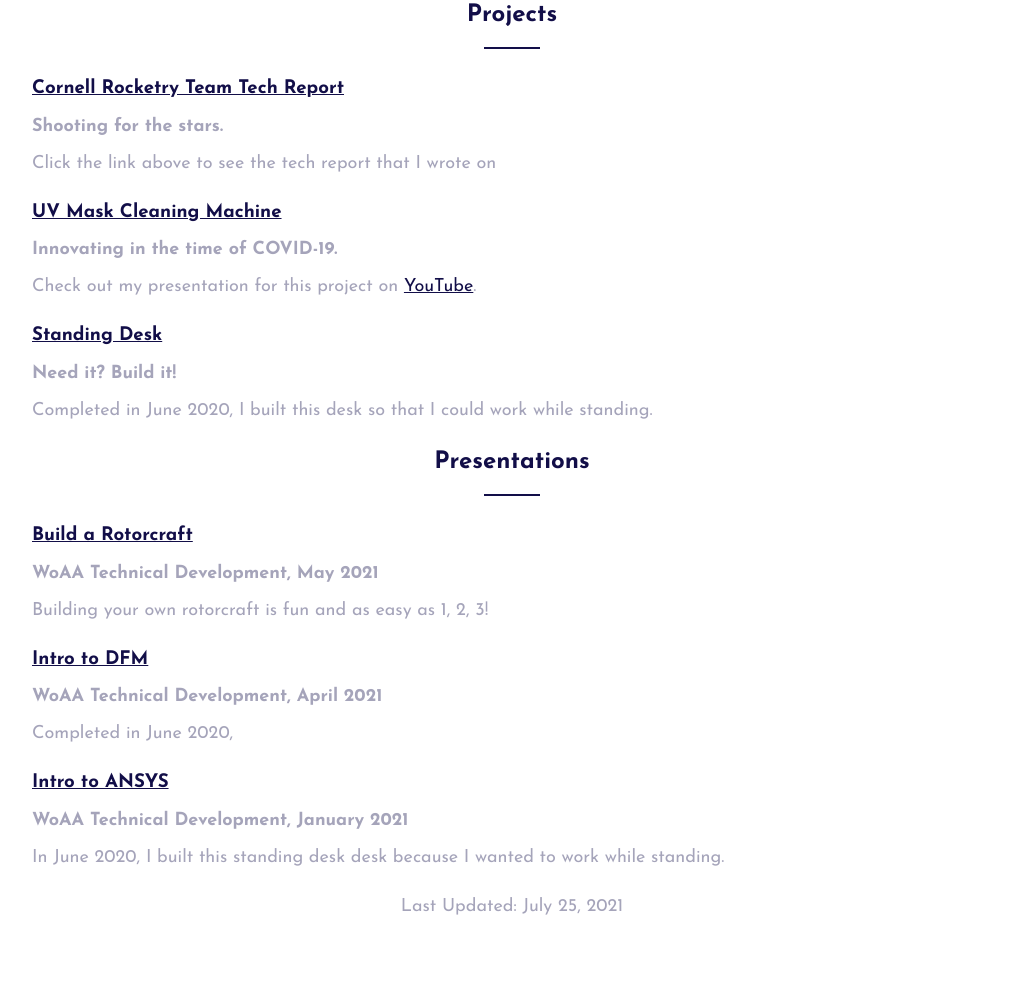
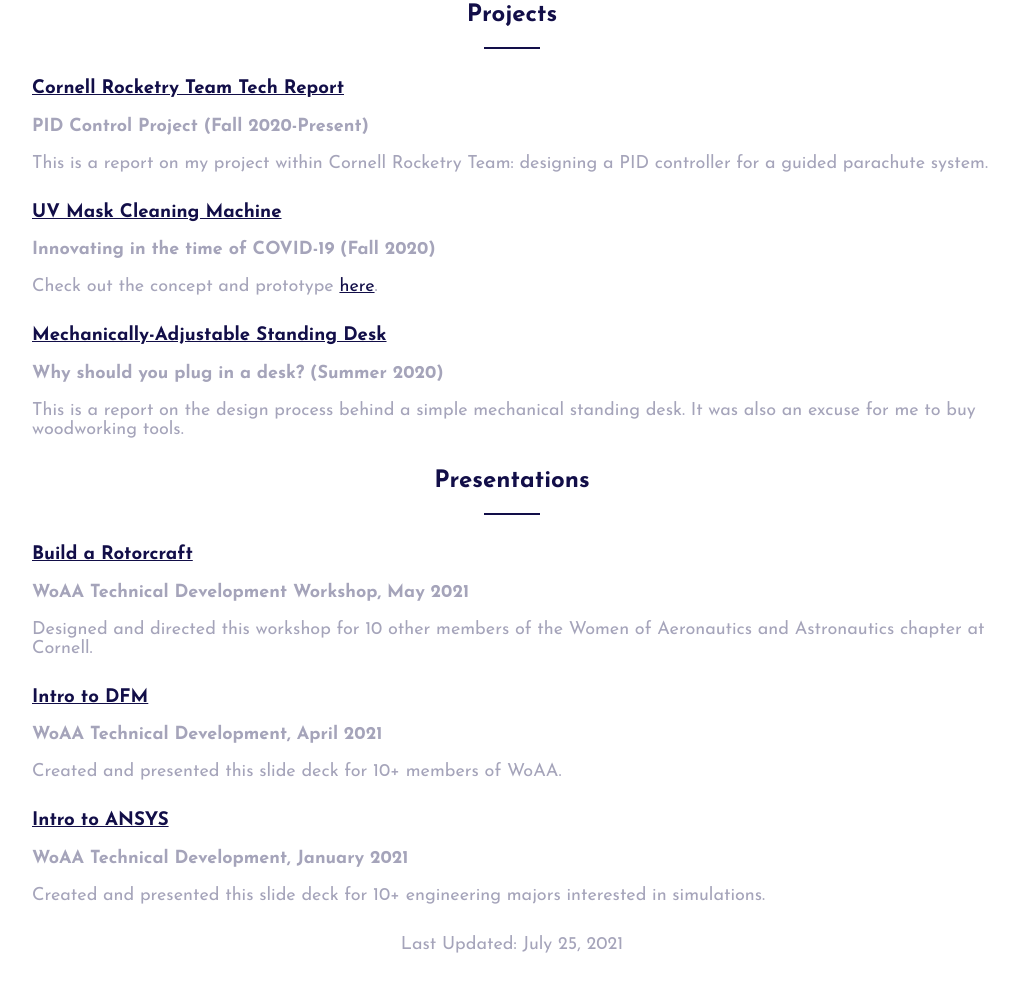
Before and after one commit to chansen424/Sabriyah-MechE-Portfolio, a plain HTML site: page index.html in a window 1280 px wide. Shown: the part 397-1388 px from the top of the page, without its empty margins (128-1147 px from the left). Before the commit the page ends 1361 px from the top, so only its background shows below. Drawn offline with Linux system fonts and the light colour scheme.

Commit message:
Update index.html

```diff
--- a/index.html
+++ b/index.html
@@ -38,24 +38,24 @@
                         <a href="https://drive.google.com/file/d/1XG5iY3uDnNGSyeDkl5gYPvMcrGnDhdMX/view?usp=sharing" target="_blank" rel="noreferrer">
                             <h3>Cornell Rocketry Team Tech Report</h3>
                         </a>
-                        <p class="bold">Shooting for the stars.</p>
-                        <p>Click the link above to see the tech report that I wrote on </p>
+                        <p class="bold">PID Control Project (Fall 2020-Present)</p>
+                        <p>This is a report on my project within Cornell Rocketry Team: designing a PID controller for a guided parachute system.</p>
                     </div>
 
                     <div class="project">
                         <a href="https://docs.google.com/document/d/1v-b0lM2InkKvijZz8VbmK4bB0yj0vcyKxeeUo-AIZOw/view?usp=sharing" target="_blank" rel="noreferrer">
                             <h3>UV Mask Cleaning Machine</h3>
                         </a>
-                        <p class="bold">Innovating in the time of COVID-19.</p>
-                        <p>Check out my presentation for this project on <a href="https://www.youtube.com/watch?v=dwlgZGo5orU" target="_blank" rel="noreferrer">YouTube</a>.</p>
+                        <p class="bold">Innovating in the time of COVID-19 (Fall 2020)</p>
+                        <p>Check out the concept and prototype <a href="https://www.youtube.com/watch?v=dwlgZGo5orU" target="_blank" rel="noreferrer">here</a>.</p>
                     </div>
 
                     <div class="project">
                         <a href="https://drive.google.com/file/d/16bPgV57bts_zyUpXRyi7vrtL48m_28RH/view?usp=sharing" target="_blank" rel="noreferrer">
-                            <h3>Standing Desk</h3>
+                            <h3>Mechanically-Adjustable Standing Desk</h3>
                         </a>
-                        <p class="bold">Need it? Build it!</p>
-                        <p>Completed in June 2020, I built this desk so that I could work while standing.</p>
+                        <p class="bold">Why should you plug in a desk? (Summer 2020)</p>
+                        <p>This is a report on the design process behind a simple mechanical standing desk. It was also an excuse for me to buy woodworking tools.</p>
                     </div>
                 </div>
             </section>
@@ -68,8 +68,8 @@
                         <a href="https://docs.google.com/document/d/1pM7AbAYUVY2Gwm03nZHJez3p_GYkpuiXEHkUGBn_wYU/view?usp=sharing" target="_blank" rel="noreferrer">
                             <h3>Build a Rotorcraft</h3>
                         </a>
-                        <p class="bold">WoAA Technical Development, May 2021</p>
-                        <p>Building your own rotorcraft is fun and as easy as 1, 2, 3!</p>
+                        <p class="bold">WoAA Technical Development Workshop, May 2021</p>
+                        <p>Designed and directed this workshop for 10 other members of the Women of Aeronautics and Astronautics chapter at Cornell.</p>
                     </div>
 
                     <div class="project">
@@ -77,7 +77,7 @@
                             <h3>Intro to DFM</h3>
                         </a>
                         <p class="bold">WoAA Technical Development, April 2021</p>
-                        <p>Completed in June 2020,</p>
+                        <p>Created and presented this slide deck for 10+ members of WoAA.</p>
                     </div>
 
                     <div class="project">
@@ -85,7 +85,7 @@
                             <h3>Intro to ANSYS</h3>
                         </a>
                         <p class="bold">WoAA Technical Development, January 2021</p>
-                        <p>In June 2020, I built this standing desk desk because I wanted to work while standing.</p>
+                        <p>Created and presented this slide deck for 10+ engineering majors interested in simulations.</p>
                     </div>
                 </div>
             </section>
```
